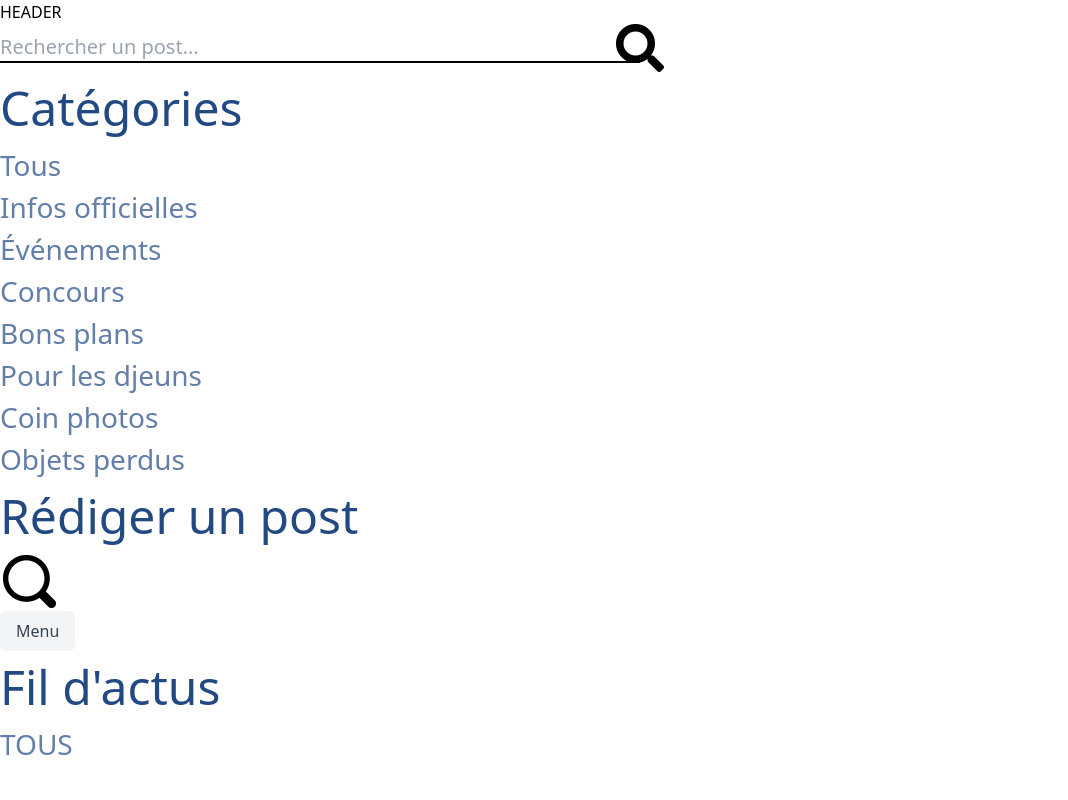
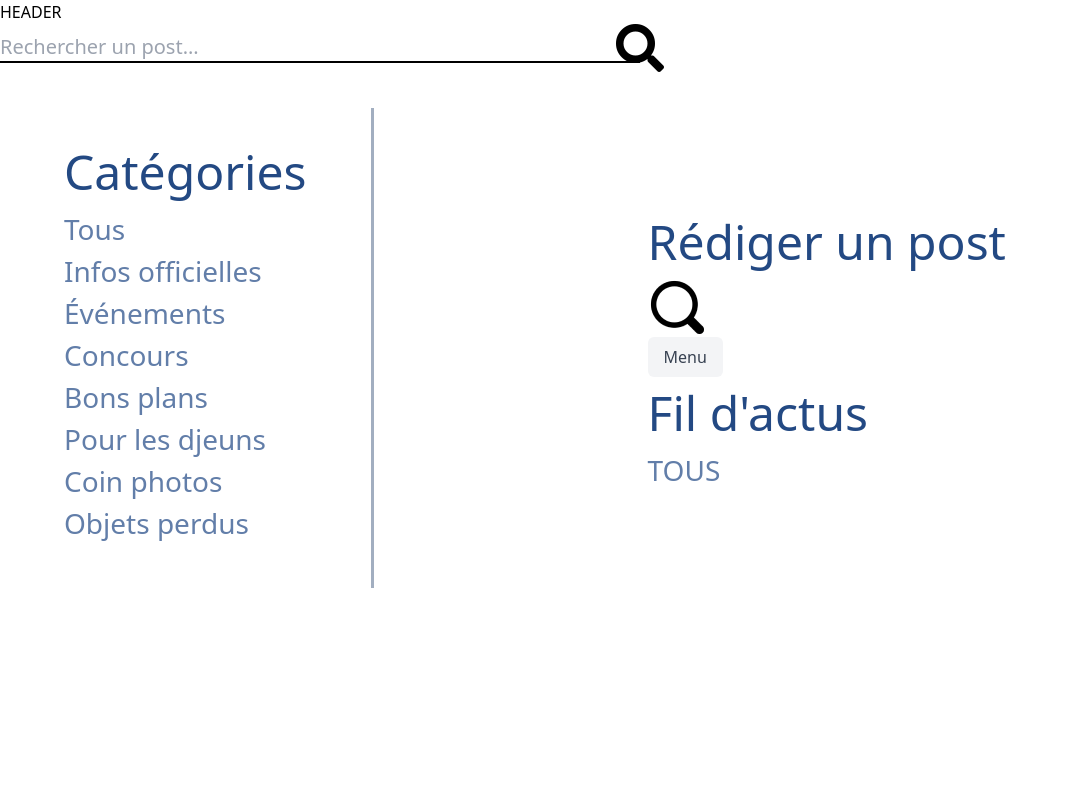
Before and after one commit to FannyGautierr/hackaton-symfony, a Symfony app: template skeleton/templates/community/index.html.twig in a window 1280 px wide. Shown: the whole page, without its empty margins (0-1068 px from the left). Run offline with Twig, Linux system fonts and the light colour scheme; the template is opened without the code that fills it, so the values that code supplies are empty; some libraries are stand-ins or nearby versions.

Commit message:
NavContent Done

```diff
--- a/skeleton/templates/base.html.twig
+++ b/skeleton/templates/base.html.twig
@@ -26,6 +26,7 @@
                         colors: {
                             bleuFoncé: '#234983',
                             bleuClair: '#627EA9',
+                            gris: '#A2AEC0',
                         }
                     }
                 }
--- a/skeleton/templates/community/index.html.twig
+++ b/skeleton/templates/community/index.html.twig
@@ -13,11 +13,11 @@
         <i class="relative right-6 fa fa-search fa-3x" aria-hidden="true"></i>
     </div>
 
-    <div class="content">
+    <div class="content flex items-center">
 
-        <div class="navContent">
+        <div class="navContent m-16">
             <h2>Catégories</h2>
-            <div class="feedNav">
+            <div class="feedNav mb-4">
                 <h3>Tous</h3>
                 <h3>Infos officielles</h3>
                 <h3>Événements</h3>
@@ -29,7 +29,9 @@
             </div>
         </div>
 
-        <div class="feedContent">
+        <div class="separator h-[60vh] w-[3px] bg-gris"></div>
+
+        <div class="feedContent m-auto">
             <div class="newPost">
                 <h2>Rédiger un post</h2>
                 <div class="upContentNewPost createNewPost">
@@ -52,8 +54,8 @@
                     <h2>Fil d'actus</h2>
                     <h3>TOUS</h3>
                 </div>
+            </div>
 
-            </div>
         </div>
     </div>
 {% endblock %}
```
